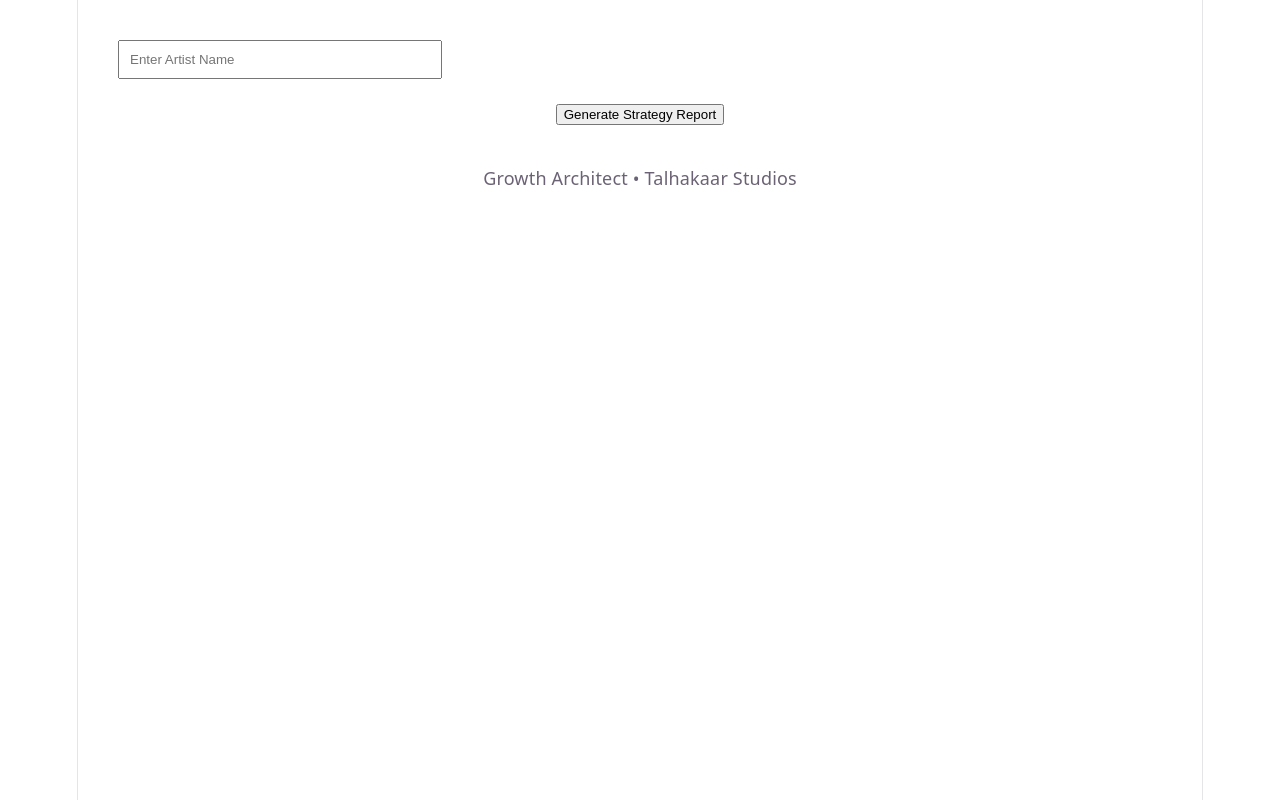
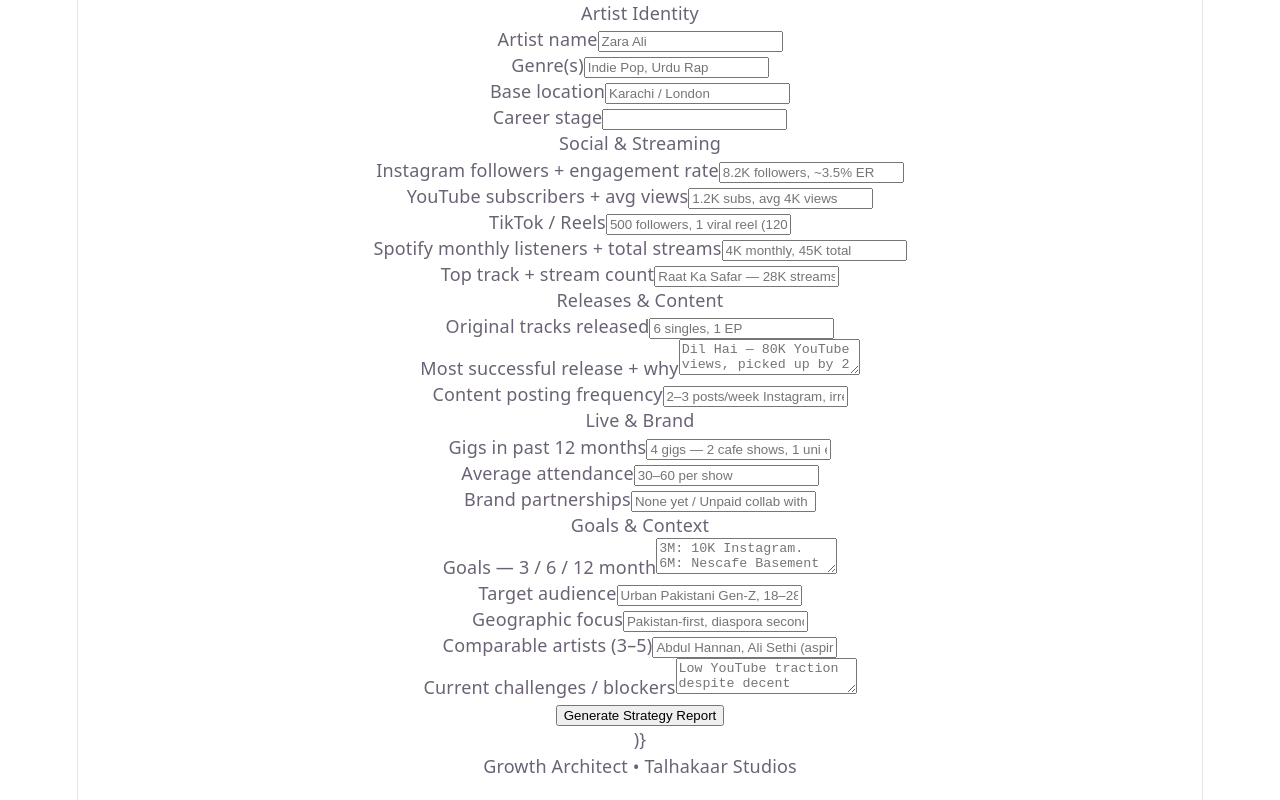
Before and after one commit to talhakaar/talhakaar-audit, a React (Vite) app: page / in a window 1280 px wide. Built offline with nearby package versions, Linux system fonts and the light colour scheme.

Commit message:
Update App.jsx

```diff
--- a/src/App.jsx
+++ b/src/App.jsx
@@ -655,20 +655,33 @@ END OF REPORT
 return (
   <>
    {activeTab === 'form' && (
-  <div style={{ padding: '40px' }}>
+  <div className="ga-form">
+    {FIELDS.map((section) => (
+      <div key={section.section} className="ga-section">
+        <div className="ga-section-title">{section.section}</div>
 
-    <input
-      type="text"
-      placeholder="Enter Artist Name"
-      value={formData.artistName || ''}
-      onChange={(e) => handleChange('artistName', e.target.value)}
-      style={{
-        padding: '10px',
-        width: '300px',
-        marginBottom: '20px',
-        display: 'block'
-      }}
-    />
+        {section.fields.map((field) => (
+          <div key={field.id} className="ga-field">
+            <label>{field.label}</label>
+
+            {field.type === 'textarea' ? (
+              <textarea
+                placeholder={field.placeholder}
+                value={formData[field.id] || ''}
+                onChange={(e) => handleChange(field.id, e.target.value)}
+              />
+            ) : (
+              <input
+                type="text"
+                placeholder={field.placeholder}
+                value={formData[field.id] || ''}
+                onChange={(e) => handleChange(field.id, e.target.value)}
+              />
+            )}
+          </div>
+        ))}
+      </div>
+    ))}
 
     <button
       className="ga-btn"
@@ -677,8 +690,8 @@ return (
     >
       {loading ? 'Generating...' : 'Generate Strategy Report'}
     </button>
-
   </div>
+)}
 )}
 
     {activeTab === 'output' && (
```
